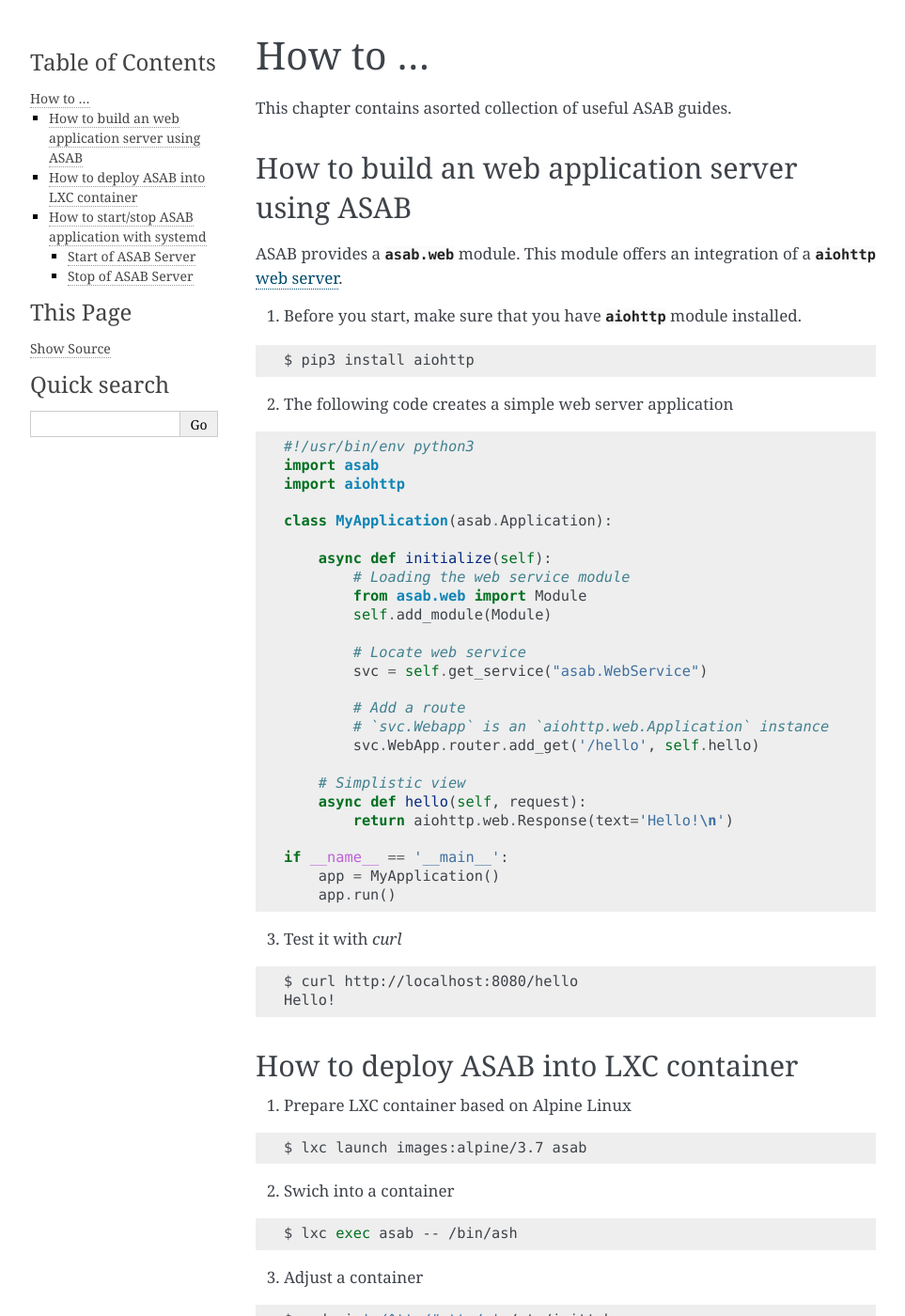
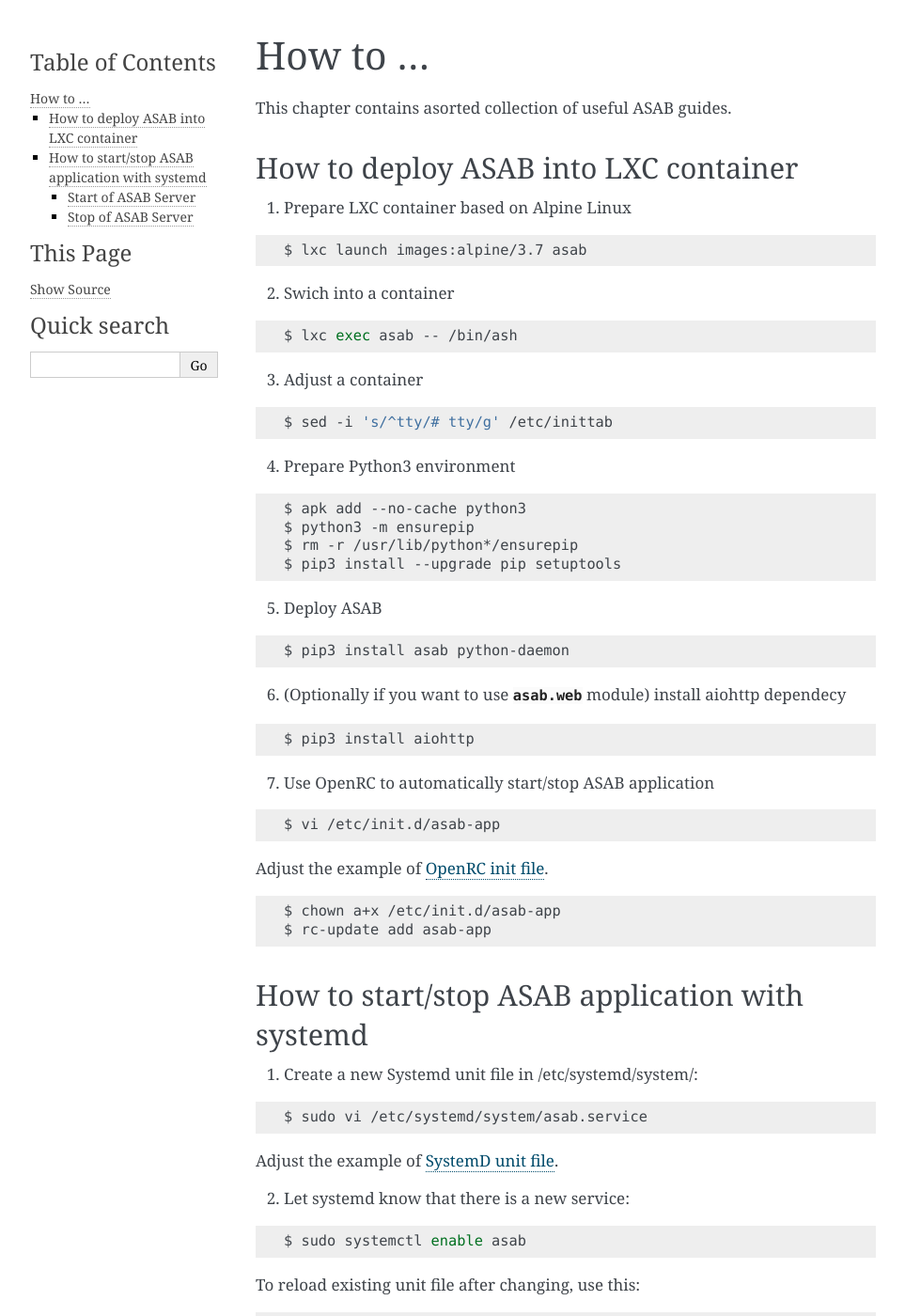
Before and after one commit to TeskaLabs/asab, a Sphinx documentation site: the page built from doc/how-to.rst, in a window 1280 px wide and 1400 px high. Shown: the whole window at 94% size, without its empty margins (148-1111 px from the left). Built offline with Sphinx 7.4.7, drawn with Linux system fonts in a browser that asks for light colours; the version number is read from the project's files by our own code.

Commit message:
Progress on the documentation.

```diff
--- a/doc/how-to.rst
+++ b/doc/how-to.rst
@@ -2,56 +2,6 @@ How to ...
 ==========
 
 This chapter contains asorted collection of useful ASAB guides.
-
-
-How to build an web application server using ASAB
--------------------------------------------------
-
-ASAB provides a :py:mod:`asab.web` module.
-This module offers an integration of a :py:mod:`aiohttp` `web server <http://aiohttp.readthedocs.io/en/stable/web.html>`_.
-
-1. Before you start, make sure that you have :py:mod:`aiohttp` module installed.
-
-.. code-block:: bash
-
-	$ pip3 install aiohttp
-
-2. The following code creates a simple web server application
-
-.. code:: python
-
-	#!/usr/bin/env python3
-	import asab
-	import aiohttp
-
-	class MyApplication(asab.Application):
-
-	    async def initialize(self):
-	        # Loading the web service module
-	        from asab.web import Module
-	        self.add_module(Module)
-
-	        # Locate web service
-	        svc = self.get_service("asab.WebService")
-
-	        # Add a route
-	        # `svc.Webapp` is an `aiohttp.web.Application` instance
-	        svc.WebApp.router.add_get('/hello', self.hello)
-
-	    # Simplistic view
-	    async def hello(self, request):
-	        return aiohttp.web.Response(text='Hello!\n')
-
-	if __name__ == '__main__':
-	    app = MyApplication()
-	    app.run()
-
-3. Test it with `curl`
-
-.. code-block:: bash
-
-	$ curl http://localhost:8080/hello
-	Hello!
 
 
 How to deploy ASAB into LXC container
--- a/doc/index.rst
+++ b/doc/index.rst
@@ -20,6 +20,8 @@
    asab/module
    asab/abc
 
+   asab/web/index
+
 
 Indices and tables
 ==================
```
Also changed, not shown: doc/asab/log.rst (+9 -2 lines), doc/asab/web/index.rst (added, +92 -0 lines).
